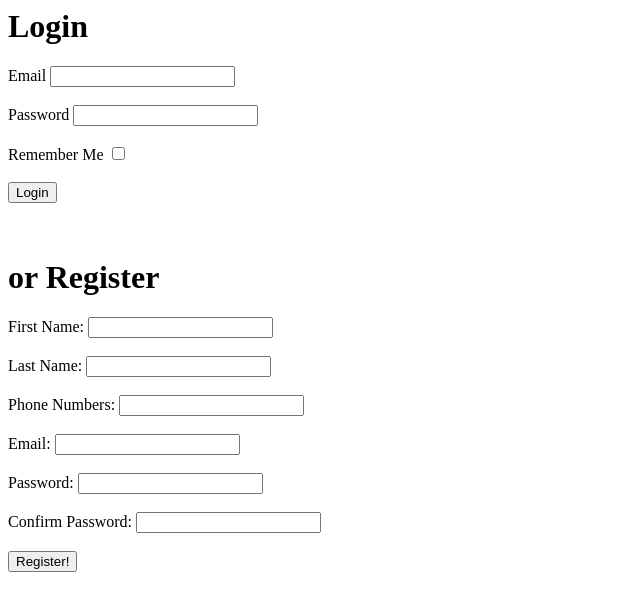
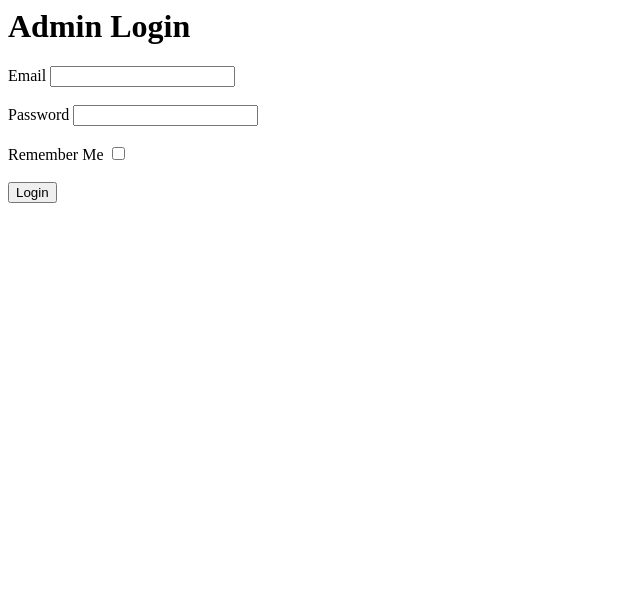
Before and after one commit to stevenj2019/QA_Flask_Project, a Flask app: template application/templates/auth.html in a window 1280 px wide. Shown: the top 611 px of the page, without its empty margins (0-640 px from the left). Run offline with Flask 2, Linux system fonts and the light colour scheme; the template is opened without the code that fills it: values that come from a table or form of the project are taken from there, others are empty; parts of the project's set-up code (start-up, migrations or seed data) failed here and were passed over.

Commit message:
Client Change actioned

```diff
--- a/application/forms.py
+++ b/application/forms.py
@@ -18,43 +18,6 @@ class LoginForm(FlaskForm):
     remember = BooleanField('Remember Me')
     submit = SubmitField('Login')
 
-class RegisterForm(FlaskForm):
-    first_name = StringField('First Name: ',
-        validators=[
-            DataRequired(),
-            Length(min=3, max=10)
-        ]
-    )
-    last_name = StringField('Last Name: ',
-        validators=[
-            DataRequired(),
-            Length(min=5 ,max=15)
-        ]
-    )
-    phone_number = StringField('Phone Numbers: ',
-        validators=[
-            DataRequired(),
-            Email()
-        ]
-    )
-    email = StringField('Email: ',
-        validators=[
-            DataRequired(),
-            Email()
-        ]
-    )
-    password = PasswordField('Password: ',
-        validators=[
-            DataRequired()
-        ]
-    )
-    confirm_password = PasswordField('Confirm Password: ',
-        validators=[
-            DataRequired()
-        ]
-    )
-    submit = SubmitField('Register!')
-
     def validate_email(self,email):
         if email.data != current_user.email:
             user = Users.query.filter_by(email=email.data).first()
--- a/application/templates/auth.html
+++ b/application/templates/auth.html
@@ -1,14 +1,14 @@
 {% block body_content %}
-    <h1> Login </h1>
+    <h1> Admin Login </h1>
     <div class='form'>
         <form method="POST">
-            {{ form1.hidden_tag() }}
+            {{ form.hidden_tag() }}
             <div class='form_group'>
-                {{form1.email.label}}
-                {{form1.email}}
-                {% if form1.email.errors %}
+                {{form.email.label}}
+                {{form.email}}
+                {% if form.email.errors %}
                     <div class='error'>
-                        {% for error in form1.email.errors %}
+                        {% for error in form.email.errors %}
                             <span>{{ error }}</span>
                         {% endfor %}
                     </div>
@@ -16,11 +16,11 @@
             </div>
             <br>
             <div class='form_group'>
-                {{form1.password.label}}
-                {{form1.password}}
-                {% if form1.password.errors %}
+                {{form.password.label}}
+                {{form.password}}
+                {% if form.password.errors %}
                     <div class='error'>
-                        {% for error in form1.password.errors %}
+                        {% for error in form.password.errors %}
                             <span>{{ error }}</span>
                         {% endfor %}
                     </div>
@@ -28,94 +28,12 @@
             </div>
             <br>
             <div class='form_group'>
-                {{form1.remember.label}}
-                {{form1.remember}}
+                {{form.remember.label}}
+                {{form.remember}}
             </div>
             <br>
             <div class='form_group'>
-                {{form1.submit}}
-            </div>
-        </form>
-    </div>
-    <br>
-    <h1> or Register </h1>
-    <div class='form'>
-        <form method="POST">
-            {{ form2.hidden_tag() }}
-            <div class='form_group'>
-                {{ form2.first_name.label }}
-                {{ form2.first_name }}
-                {% if form2.first_name.errors %}
-                    <div class='error'>
-                        {% for error in form2.first_name.errors %}
-                            <span>{{ error }}</span>
-                        {% endfor %}
-                    </div>
-                {% endif %}
-            </div>
-            <br>
-            <div class='form_group'>
-                {{ form2.last_name.label }}
-                {{ form2.last_name }}
-                {% if form2.last_name.errors %}
-                    <div class='error'>
-                        {% for error in form2.last_name.errors %}
-                            <span>{{ error }}</span>
-                        {% endfor %}
-                    </div>
-                {% endif %}
-            </div>
-            <br>
-            <div class='form_group'>
-                {{ form2.phone_number.label }}
-                {{ form2.phone_number }}
-                {% if form2.phone_number.errors %}
-                    <div class='error'>
-                        {% for error in form2.phone_number.errors %}
-                            <span>{{ error }}</span>
-                        {% endfor %}
-                    </div>
-                {% endif %}
-            </div>
-            <br>
-            <div class='form_group'>
-                {{ form2.email.label }}
-                {{ form2.email }}
-                {% if form2.email.errors %}
-                    <div class='error'>
-                        {% for error in form2.email.errors %}
-                            <span>{{ error }}</span>
-                        {% endfor %}
-                    </div>
-                {% endif %}
-            </div>
-            <br>
-            <div class='form_group'>
-                {{ form2.password.label }}
-                {{ form2.password }}
-                {% if form2.password.errors %}
-                    <div class='error'>
-                        {% for error in form2.password.errors %}
-                            <span>{{ error }}</span>
-                        {% endfor %}
-                    </div>
-                {% endif %}
-            </div>
-            <br>
-            <div class='form_group'>
-                {{ form2.confirm_password.label }}
-                {{ form2.confirm_password }}
-                {% if form2.confirm_password.errors %}
-                    <div class='error'>
-                        {% for error in form2.confirm_password.errors %}
-                            <span>{{ error }}</span>
-                        {% endfor %}
-                    </div>
-                {% endif %}
-            </div>
-            <br>
-            <div class='form_group'>
-                {{ form2.submit }}
+                {{form.submit}}
             </div>
         </form>
     </div>
```
Also changed, not shown: Testing/test_back-end.py (+0 -10 lines), application/models.py (+18 -9 lines), application/routes.py (+12 -30 lines).
